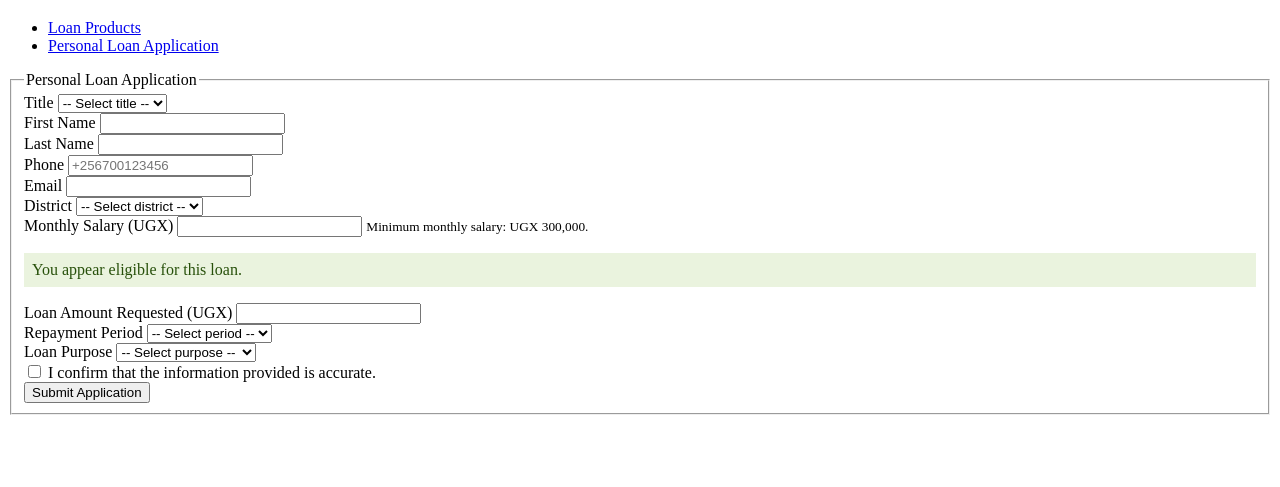
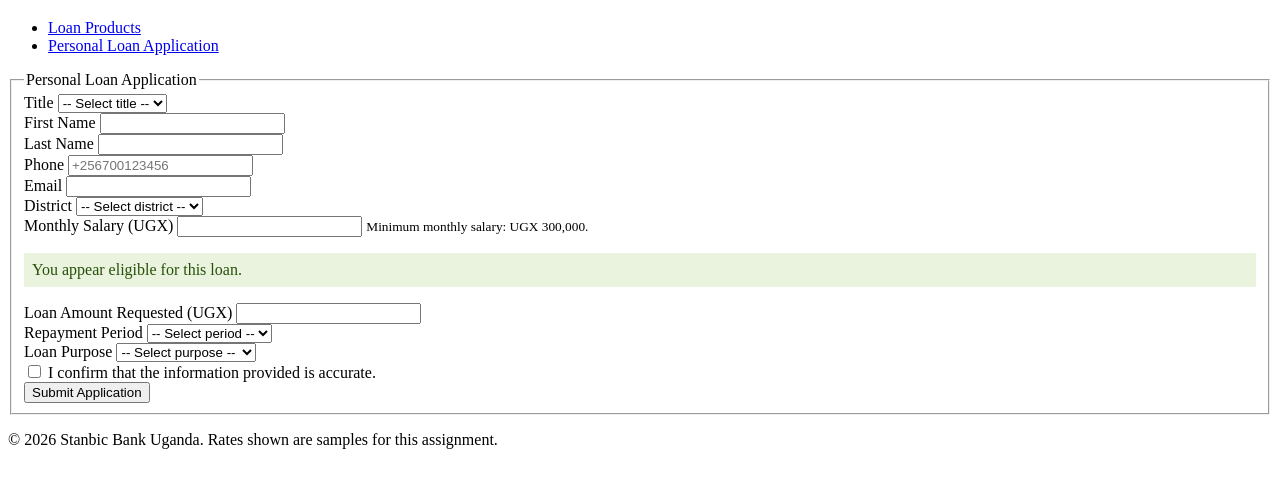
Before and after one commit to Patrickodida/stanbic-bank-uganda-loan-portal, a plain HTML site: page personal-loan.html in a window 1280 px wide. Shown: the part 61-548 px from the top of the page. Drawn offline with Linux system fonts and the light colour scheme.

Commit message:
Personal Loan Page - Add the footer note

```diff
--- a/personal-loan.html
+++ b/personal-loan.html
@@ -110,7 +110,7 @@
     </main>
 
     <footer>
-
+        <p>&copy; 2026 Stanbic Bank Uganda. Rates shown are samples for this assignment.</p>
     </footer>
 </body>
 </html>
```
